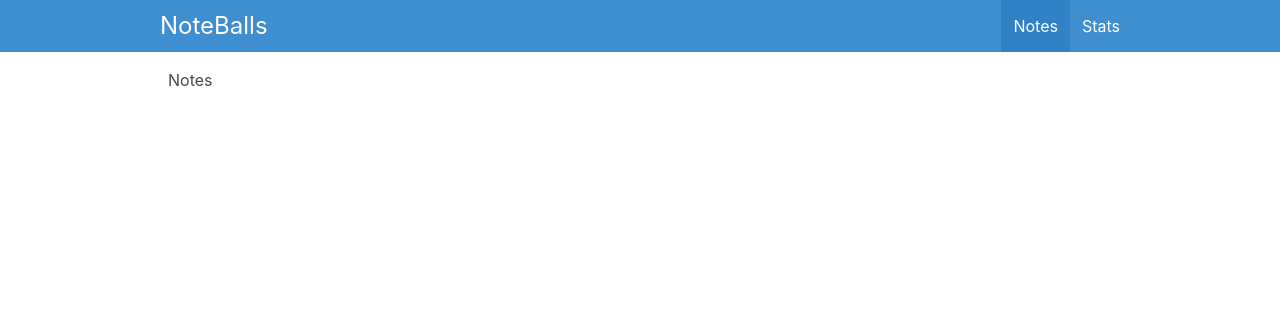
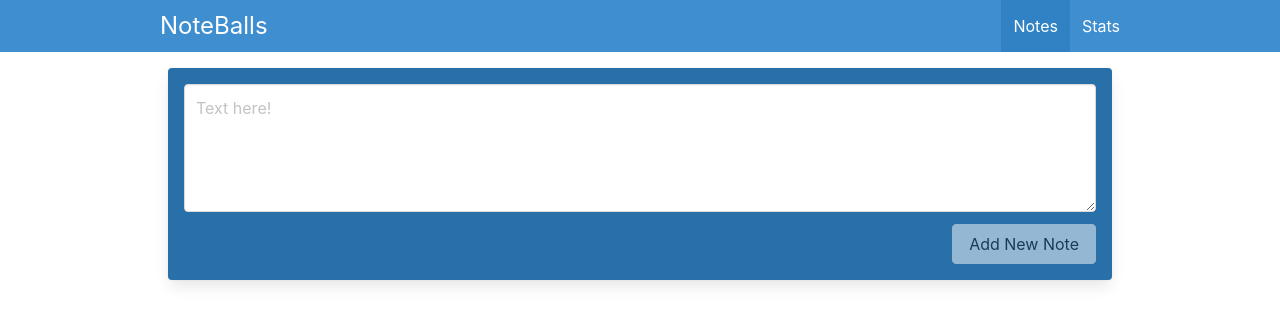
Before and after one commit to herciliols/noteballs, a Vue app: page /#/ in a window 1280 px wide. Shown: the top 324 px of the page. Built offline with nearby package versions, Linux system fonts and the light colour scheme.

Commit message:
feat(InterfaceNote): - Add notes and form UI for adding a note - Add Functions to the AddNote and DelNote Buttons

```diff
--- a/src/views/ViewNotes.vue
+++ b/src/views/ViewNotes.vue
@@ -1,5 +1,76 @@
 <template>
-    <div>
-        <h1>Notes</h1>
+    <div class="notes">
+        <div class="card has-background-info-dark p-4 mb-5">
+            <div class="field">
+                <div class="control">
+                    <textarea
+                      v-model="NewNote"
+                      class="textarea"
+                      placeholder="Text here!"
+                      ref="NewNoteRef"
+                    />
+                </div>
+            </div>
+
+            <div class="field is-grouped is-grouped-right">
+                <div class="control">
+                    <button
+                      :disabled="!NewNote"
+                      @click="addNote()"
+                      class="button is-white"
+                    >Add New Note</button>
+                </div>
+            </div>
+        </div>
+
+        <div
+          v-for="(note, index) in notes"
+          :key="note.id"
+          :note="note"
+          class="card mb-4"
+        >
+            <div class="card-content">
+                <div class="content">
+                    {{ note.content }}
+                    <div class="has-text-right has-text-grey-light mt-2">
+                        <small> {{ note.content.length }} characters </small>
+                    </div>
+                </div>
+            </div>
+            <footer class="card-footer">
+                <a class="card-footer-item">Edit</a>
+
+                <a @click="DelNote(index)" class="card-footer-item">
+                    Delete
+                </a>
+            </footer>
+        </div>
+
+
+
+
     </div>
 </template>
+
+<script setup>
+import { ref } from 'vue';
+
+const notes = ref([]);
+const NewNote = ref();
+const NewNoteRef = ref(null);
+
+
+const addNote = () => {
+    notes.value.unshift({
+        id: notes.value.length,
+        content: NewNote.value
+    });
+    NewNote.value = null;
+    NewNoteRef.value.focus();
+}
+
+const DelNote = (index) => {
+    notes.value.splice(index, 1);
+}
+
+</script>
```
